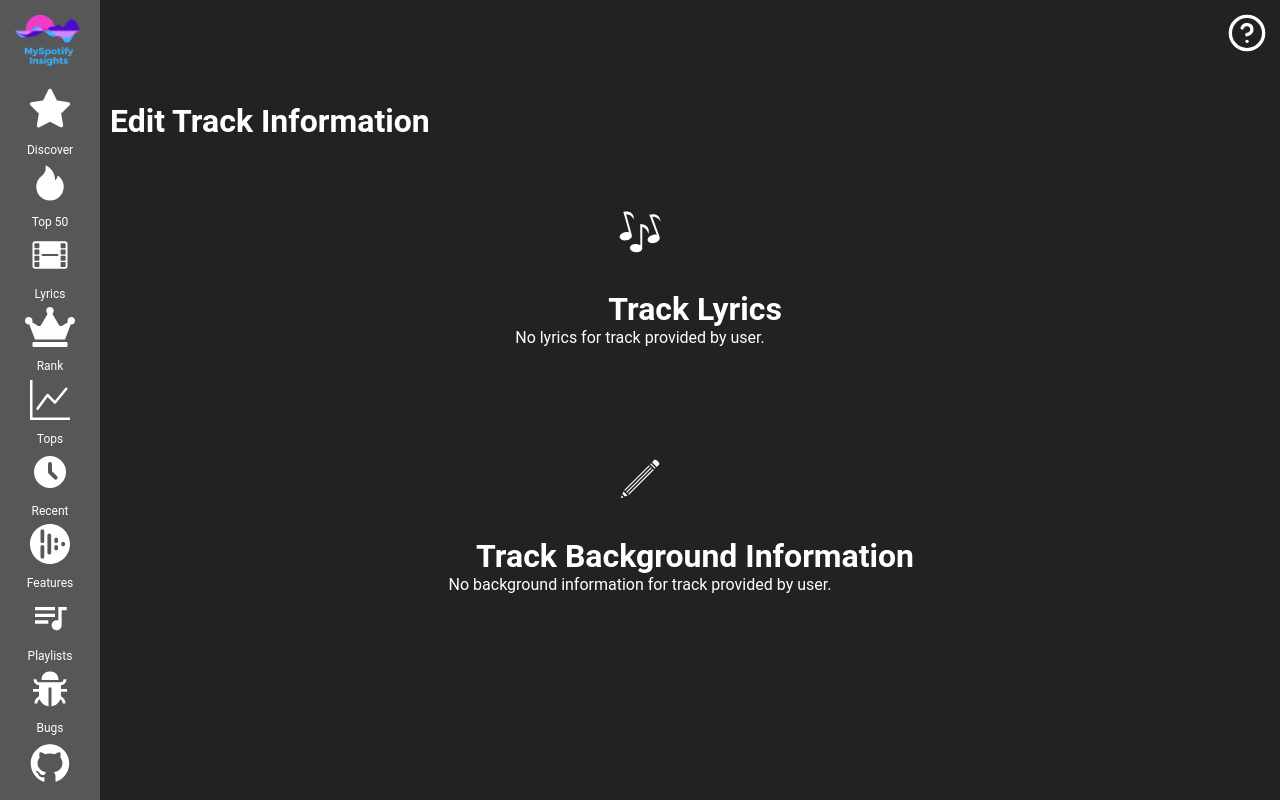
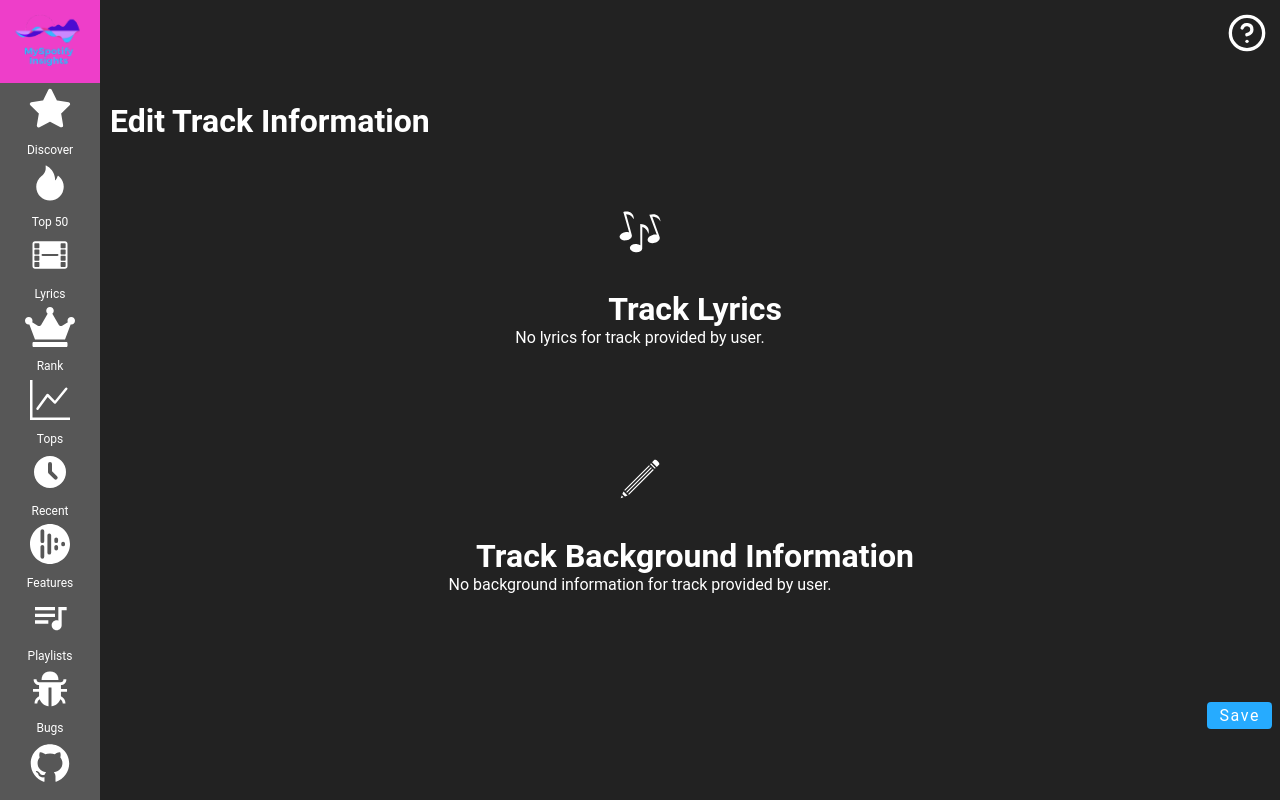
Before and after one commit to magacula/my-spotify-insights, a React (Create React App) app: page /EditTrack in a window 1280 px wide. Built offline with nearby package versions, Linux system fonts and the light colour scheme.

Commit message:
Added save button and callback functions to pass data from editable to track item

```diff
--- a/src/components/EditTrack.js
+++ b/src/components/EditTrack.js
@@ -5,8 +5,19 @@ import { FiHelpCircle } from "react-icons/fi";
 import Lyrics from "./Lyrics";
 import TrackBG from "./TrackBG";
 import {Link} from "react-router-dom";
+import Editable from "./Editable";
 
 const {colors} = themes;
+
+const RP = "/RecentlyPlayed";
+
+var lyrics;
+
+var bg;
+
+const getInput = (input) => {
+    this.input = input;
+}
 
 const Sample = styled(FiHelpCircle)`
   font-size: 2.5rem;
@@ -15,7 +26,37 @@ const Sample = styled(FiHelpCircle)`
   cursor: pointer;
 `;
 
+const SaveButton = styled.a`
+  display: inline-block;
+  background: ${colors.lightBlue};
+  color: ${colors.white};
+  padding: 0.25rem 0.75rem;
+  border-radius: 0.25rem;
+  border-color: transparent;
+  text-transform: capitalize;
+  font-size: 1rem;
+  letter-spacing: 0.1rem;
+  margin-top: 0.5rem;
+  margin-left: 110px;
+  margin-right: 0.5rem;
+  transition: all 0.3s linear;
+  cursor: pointer;
+
+  &:hover {
+    transition: 0.35s;
+    background: ${colors.pink};
+  }
+`;
+
 const EditTrack = () => {
+
+    const saveInfo = () => {
+
+        //send input back to track
+        this.props.send(getInput(lyrics));
+        this.props.send(getInput(bg));
+    }
+
     return (
         <React.Fragment>
             <div align="right">
@@ -28,6 +69,9 @@ const EditTrack = () => {
                 <Lyrics/>
                 <TrackBG/>
             </div>
+            <div align="right">
+                <SaveButton href={RP} onClick={saveInfo}>Save</SaveButton>
+            </div>
         </React.Fragment>
     );
 };
--- a/src/components/Editable.js
+++ b/src/components/Editable.js
@@ -1,5 +1,10 @@
 import React, { useState } from "react";
 
+var text;
+
+const sendInput = () => {
+    this.props.send(text);
+}
 
 const Editable = ({
                       text,
--- a/src/components/Track.js
+++ b/src/components/Track.js
@@ -119,6 +119,8 @@ const Divider = styled.p`
 const AlbumName = styled.p``;
 
 var sound;
+var lyrics;
+var bg;
 let soundPlay = (src) => {
   sound = new Howl({
     src,
@@ -126,6 +128,14 @@ let soundPlay = (src) => {
   });
   sound.play();
   sound.fade(0.0, 1.0, 5000);
+};
+
+const updateLyrics = (lyrics) => {
+  this.setState({lyrics: lyrics})
+};
+
+const updatebg = (bg) => {
+  this.setState({bg: bg})
 };
 
 const Track = ({ track }) => {
@@ -144,6 +154,8 @@ const Track = ({ track }) => {
             release_date: `${track.release_date}`,
             genre: `${track.genre}`,
             fromRecentlyPlayed: true,
+            lyrics: lyrics,
+            bg: bg
           },
         }}>
         <TrackImage src={track.album.images[0].url} />
@@ -166,7 +178,9 @@ const Track = ({ track }) => {
         )}
       </TrackContainer>
       <Link to="/EditTrack">
-        <EditButton>Edit</EditButton>
+        <EditButton trackId = {this.state.id}>Edit</EditButton>
+        updateLyrics();
+        updateBG();
       </Link>
     </TrackItem>
   );
```
